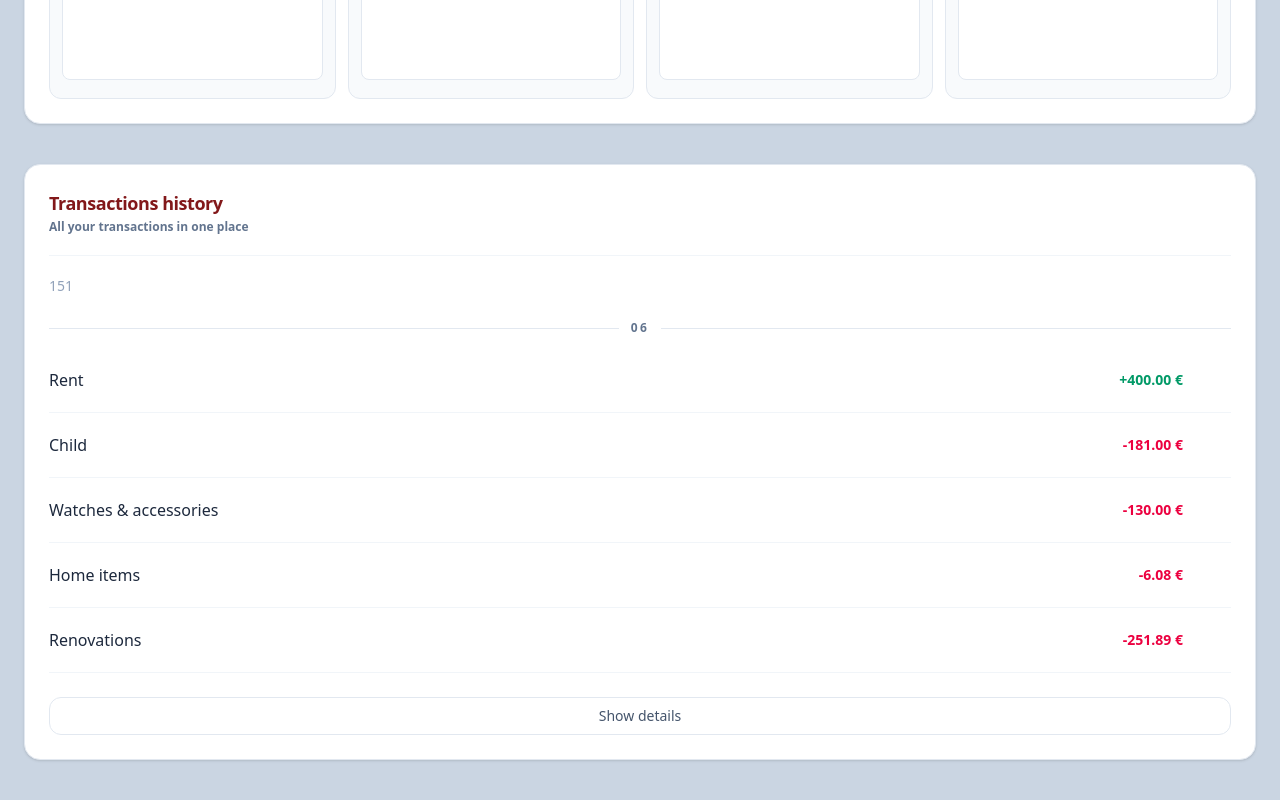
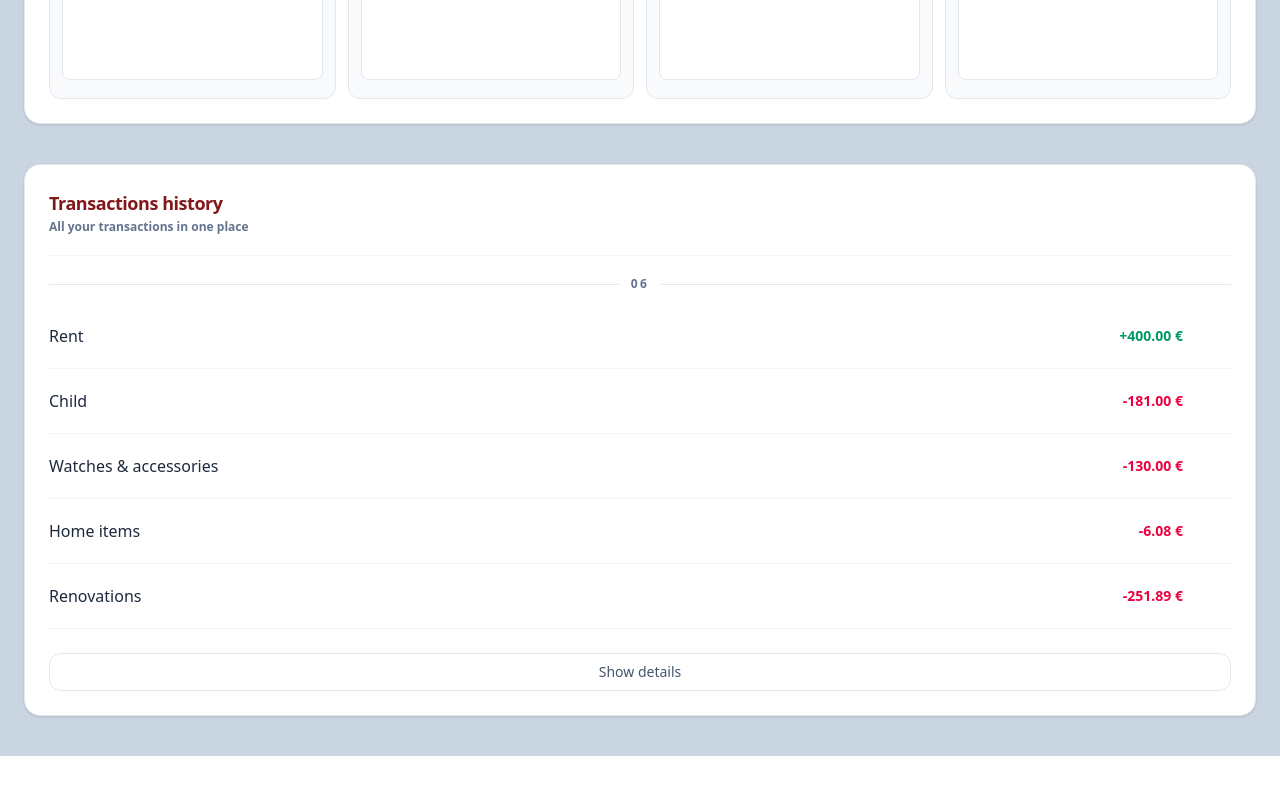
Before and after one commit to oleksaGrzegorz/budget-app, a React (Vite) app: page / in a window 1280 px wide. Shown: the part 7003-7803 px from the top of the page. After the commit the page ends 7759 px from the top, so only its background shows below. Built offline with nearby package versions, Linux system fonts and the light colour scheme; no server answers; the HTML template or start-up script is replaced by a standard one.

Commit message:
refactor: improve sorting logic and type definitions in ExpensesList component

```diff
--- a/src/components/ExpensesList/ExpensesList.tsx
+++ b/src/components/ExpensesList/ExpensesList.tsx
@@ -6,6 +6,8 @@ interface ExpensesListProps {
   entries: Entry[];
   setEntries: React.Dispatch<React.SetStateAction<Entry[]>>;
 }
+
+type EntryWithIndex = Entry & { realIndex: number };
 
 export const ExpensesList = ({ entries, setEntries }: ExpensesListProps) => {
   const [showAll, setShowAll] = useState(false);
@@ -34,7 +36,7 @@ const sortedEntries = [...entriesWithIndexes].sort((a, b) => {
   const visibleEntries = showAll ? sortedEntries : sortedEntries.slice(0, 5);
 
   const groupedEntries = visibleEntries.reduce<
-    Record<string, typeof visibleEntries>
+    Record<string, EntryWithIndex[]>
   >((groups, entry) => {
     if (!groups[entry.month]) {
       groups[entry.month] = [];
@@ -47,13 +49,6 @@ const sortedEntries = [...entriesWithIndexes].sort((a, b) => {
 
   return (
     <div>
-      <div className="mb-6 flex items-center justify-between">
-
-        {entries.length > 0 && (
-          <span className="text-sm text-slate-400">{entries.length}</span>
-        )}
-      </div>
-
       {!entries.length ? (
         <div className="rounded-xl border border-dashed border-slate-200 py-10 text-center text-sm text-slate-400">
           No entries yet
@@ -89,9 +84,7 @@ const sortedEntries = [...entriesWithIndexes].sort((a, b) => {
                         <div className="ml-4 flex items-center gap-4">
                           <span
                             className={`text-sm font-bold ${
-                              isExpense
-                                ? "text-rose-600"
-                                : "text-emerald-600"
+                              isExpense ? "text-rose-600" : "text-emerald-600"
                             }`}
                           >
                             {isExpense ? "-" : "+"}
```
Lines whose indentation alone changed are shown as unchanged.
